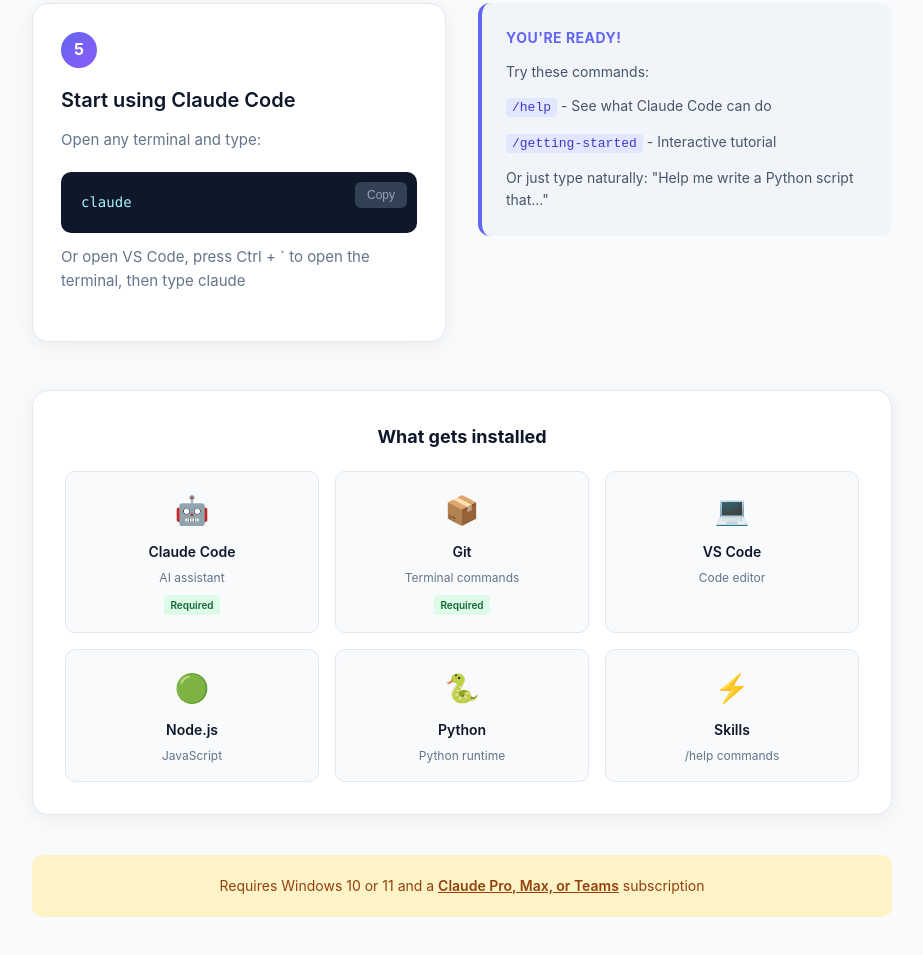
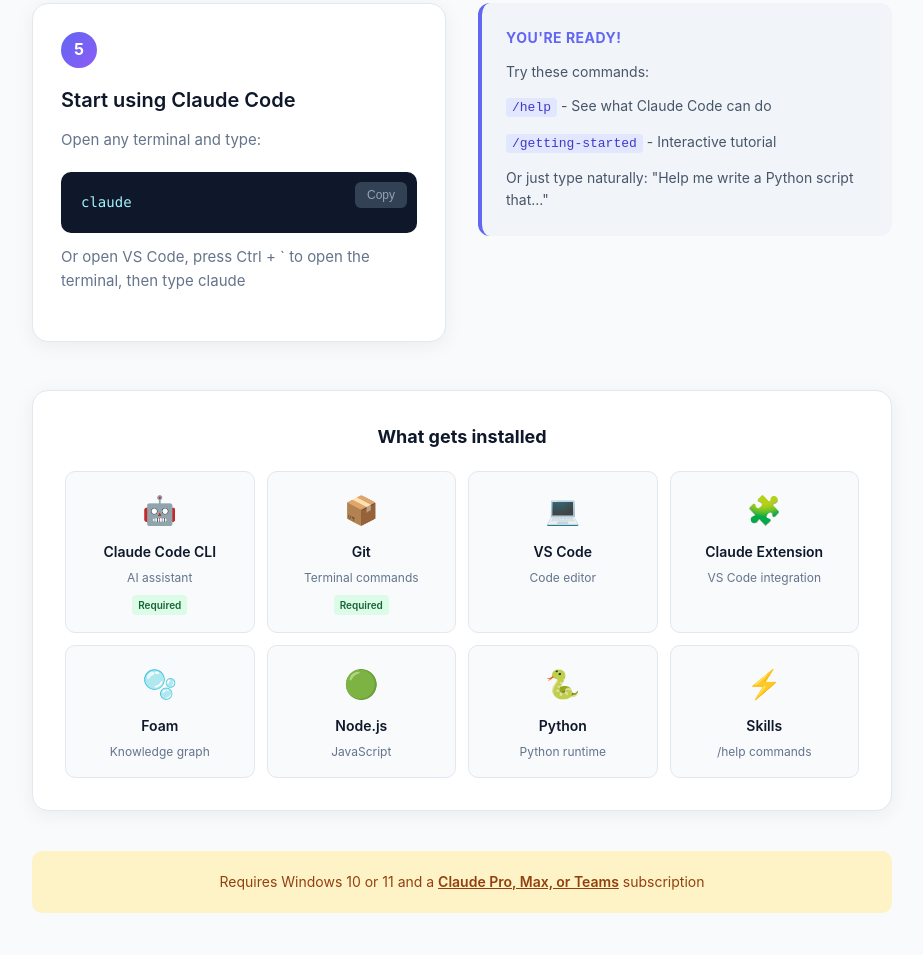
Before and after one commit to laviefatigue/claude-code-installer, a plain HTML site: page index.html in a window 1280 px wide. Shown: the part 2010-2965 px from the top of the page, without its empty margins (178-1101 px from the left). Drawn offline with Linux system fonts and the light colour scheme.

Commit message:
Add VS Code extensions: Claude Code + Foam

```diff
--- a/index.html
+++ b/index.html
@@ -175,8 +175,8 @@
 
         .package-list {
             display: grid;
-            grid-template-columns: repeat(3, 1fr);
-            gap: 16px;
+            grid-template-columns: repeat(4, 1fr);
+            gap: 12px;
         }
 
         .package {
@@ -239,6 +239,12 @@
             }
             .package-list {
                 grid-template-columns: repeat(2, 1fr);
+            }
+        }
+
+        @media (max-width: 500px) {
+            .package-list {
+                grid-template-columns: 1fr 1fr;
             }
         }
     </style>
@@ -314,7 +320,8 @@
                 <p>The installer checks if each tool is already installed. If not, it downloads and installs it automatically.</p>
                 <p><strong>Git</strong> - Required. Claude Code uses this to run terminal commands.</p>
                 <p><strong>Claude Code</strong> - The AI assistant itself.</p>
-                <p><strong>VS Code, Node.js, Python</strong> - Helpful tools so everything "just works" later.</p>
+                <p><strong>VS Code + Extensions</strong> - Code editor with Claude Code and Foam (knowledge graph) extensions pre-installed.</p>
+                <p><strong>Node.js, Python</strong> - Runtimes so everything "just works" later.</p>
             </div>
         </div>
 
@@ -369,7 +376,7 @@
             <div class="package-list">
                 <div class="package">
                     <div class="package-icon">🤖</div>
-                    <div class="package-name">Claude Code</div>
+                    <div class="package-name">Claude Code CLI</div>
                     <div class="package-desc">AI assistant</div>
                     <div class="package-badge">Required</div>
                 </div>
@@ -383,6 +390,16 @@
                     <div class="package-icon">💻</div>
                     <div class="package-name">VS Code</div>
                     <div class="package-desc">Code editor</div>
+                </div>
+                <div class="package">
+                    <div class="package-icon">🧩</div>
+                    <div class="package-name">Claude Extension</div>
+                    <div class="package-desc">VS Code integration</div>
+                </div>
+                <div class="package">
+                    <div class="package-icon">🫧</div>
+                    <div class="package-name">Foam</div>
+                    <div class="package-desc">Knowledge graph</div>
                 </div>
                 <div class="package">
                     <div class="package-icon">🟢</div>
```
Also changed, not shown: 1 other file.
